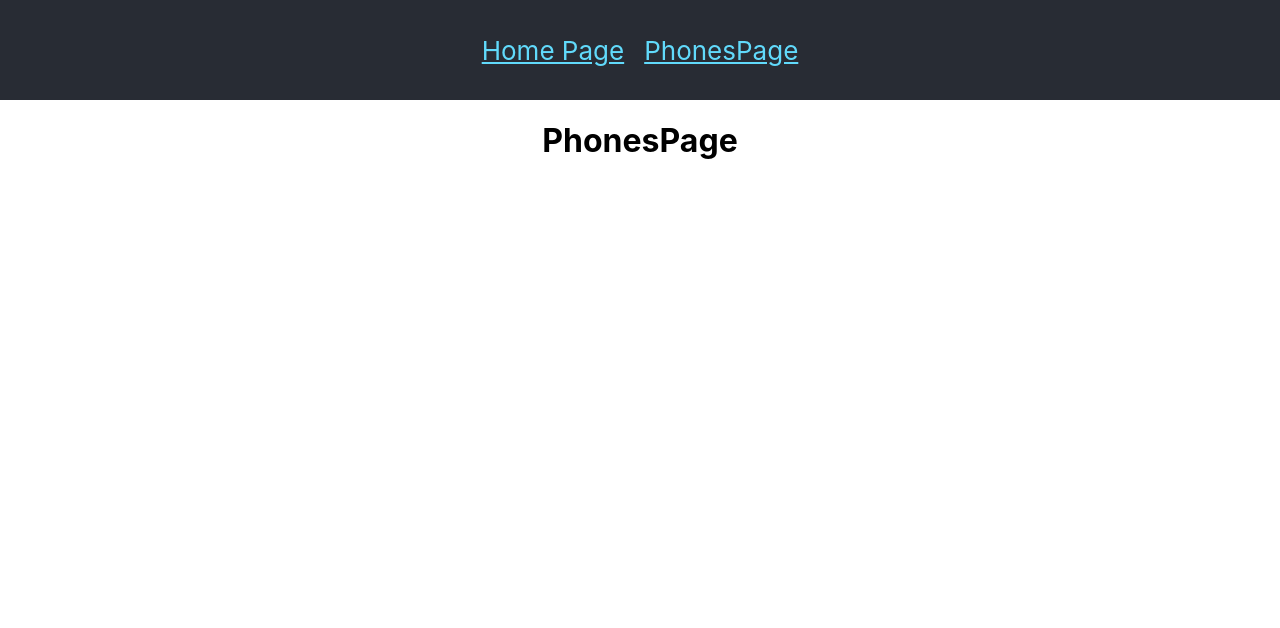
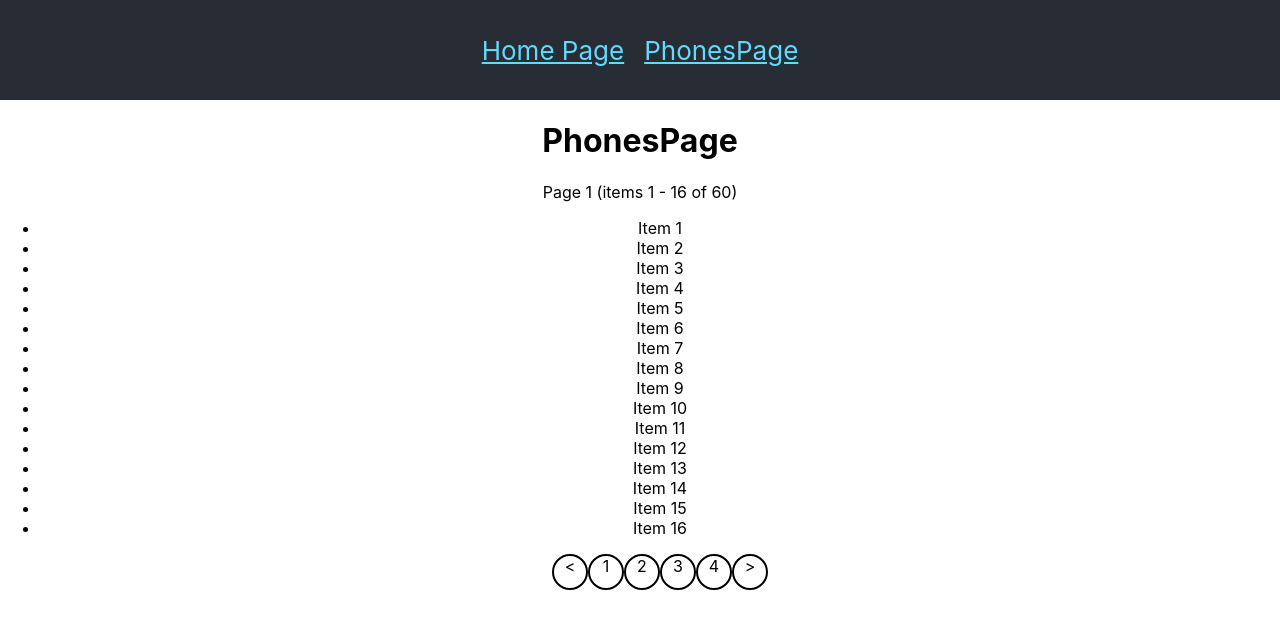
Before and after one commit to FE-SEP22-Gryffindor/frontend_phone_catalog, a React (Create React App) app: page /phones in a window 1280 px wide. Shown: the top 628 px of the page. Built offline with nearby package versions, Linux system fonts and the light colour scheme.

Commit message:
pagination logic works

```diff
--- /dev/null
+++ b/src/components/Pagination/Pagination.scss
@@ -0,0 +1,18 @@
+.pagination {
+  display: flex;
+  justify-content: center;
+  margin: auto;
+
+  &-item {
+    list-style: none;
+    width: 32px;
+    height: 32px;
+    border: 2px solid black;
+    border-radius: 50%;
+  }
+
+  &-link {
+    color: black;
+    text-decoration: none;
+  }
+}
--- /dev/null
+++ b/src/components/Pagination/Pagination.tsx
@@ -0,0 +1,99 @@
+import classNames from 'classnames';
+import React, { useMemo } from 'react';
+import './Pagination.scss';
+
+import { getNumbers } from '../../utils/utils';
+
+interface Props {
+  total: number,
+  perPage: number,
+  currentPage: number,
+  onPageChange: (page: number | string) => void,
+}
+
+export const Pagination: React.FC<Props> = ({
+  total,
+  perPage,
+  currentPage,
+  onPageChange,
+}) => {
+  const pageAmount = useMemo(() => {
+    const pageCount = Math.ceil(total / perPage);
+
+    return getNumbers(1, pageCount);
+  }, [total, perPage]);
+
+  const isFirstPage = currentPage === 1;
+  const isLastPage = currentPage === pageAmount.length;
+
+  const onNextPage = () => {
+    if (!isLastPage) {
+      onPageChange('next');
+    }
+  };
+
+  const onPrevPage = () => {
+    if (!isFirstPage) {
+      onPageChange('prev');
+    }
+  };
+
+  return (
+    <ul className="pagination">
+      <li className={classNames(
+        'pagination-item',
+        {
+          disabled: isFirstPage,
+        },
+      )}
+      >
+        <a
+          // data-cy="prevLink"
+          className="pagination-link"
+          href="#prev"
+          aria-disabled={isFirstPage}
+          onClick={onPrevPage}
+        >
+          {'<'}
+        </a>
+      </li>
+      {pageAmount.map(numberOfPage => (
+        <li
+          key={numberOfPage}
+          className={classNames(
+            'pagination-item',
+            {
+              active: numberOfPage === currentPage,
+            },
+          )}
+        >
+          <a
+            // data-cy="pageLink"
+            className="pagination-link"
+            href={`#${numberOfPage}`}
+            onClick={() => onPageChange(numberOfPage)}
+          >
+            {numberOfPage}
+          </a>
+        </li>
+      ))}
+      <li className={classNames(
+        'pagination-item',
+        {
+          disabled: isLastPage,
+        },
+      )}
+      >
+        <a
+          // data-cy="nextLink"
+          className="pagination-link"
+          href="#next"
+          aria-disabled={isLastPage}
+          onClick={onNextPage}
+        >
+          {'>'}
+        </a>
+      </li>
+    </ul>
+  );
+};
--- /dev/null
+++ b/src/components/Pagination/index.ts
@@ -0,0 +1 @@
+export * from './Pagination';
--- /dev/null
+++ b/src/components/PhoneList/PhoneList.tsx
@@ -0,0 +1,56 @@
+import React, { useMemo, useState } from 'react';
+// import './App.css';
+import { Pagination } from '../Pagination';
+import { getNumbers } from '../../utils/utils';
+
+export const PhoneList: React.FC = () => {
+  const total = 60;
+  const [currentPage, setCurrentPage] = useState(1);
+  // const [perPage, setPerPage] = useState(5);
+  const perPage = 16;
+
+  const start = perPage * currentPage - perPage + 1;
+  const end = Math.min((start + perPage - 1), total);
+  const visibleItems = useMemo(() => {
+    return getNumbers(start, end).map(n => `Item ${n}`);
+  }, [start, end]);
+
+  const onPageChange = (page: number | string) => {
+    if (typeof page === 'number') {
+      setCurrentPage(page);
+    }
+
+    if (page === 'next') {
+      setCurrentPage((prevCurrent) => prevCurrent + 1);
+    }
+
+    if (page === 'prev') {
+      setCurrentPage((prevCurrent) => prevCurrent - 1);
+    }
+  };
+
+  return (
+    <div className="container">
+      <p className="lead" data-cy="info">
+        {`Page ${currentPage} (items ${start} - ${end} of ${total})`}
+      </p>
+
+      <ul>
+        {visibleItems.map(item => (
+          <li
+            key={item}
+            data-cy="item"
+          >
+            {item}
+          </li>
+        ))}
+      </ul>
+      <Pagination
+        total={total}
+        perPage={perPage}
+        currentPage={currentPage}
+        onPageChange={onPageChange}
+      />
+    </div>
+  );
+};
--- /dev/null
+++ b/src/components/PhoneList/index.ts
@@ -0,0 +1 @@
+export * from './PhoneList';
--- a/src/modules/PhonesPage/PhonesPage.tsx
+++ b/src/modules/PhonesPage/PhonesPage.tsx
@@ -1,5 +1,11 @@
 import React from 'react';
+import { PhoneList } from '../../components/PhoneList';
 
 export const PhonesPage = () => {
-  return <h1 className="title">PhonesPage</h1>;
+  return (
+    <>
+      <h1 className="title">PhonesPage</h1>
+      <PhoneList/>
+    </>
+  );
 };
--- /dev/null
+++ b/src/utils/utils.ts
@@ -0,0 +1,9 @@
+export function getNumbers(from: number, to: number): number[] {
+  const numbers = [];
+
+  for (let n = from; n <= to; n += 1) {
+    numbers.push(n);
+  }
+
+  return numbers;
+}
```
Also changed, not shown: src/components/PhoneList/PhoneList.scss (added).
